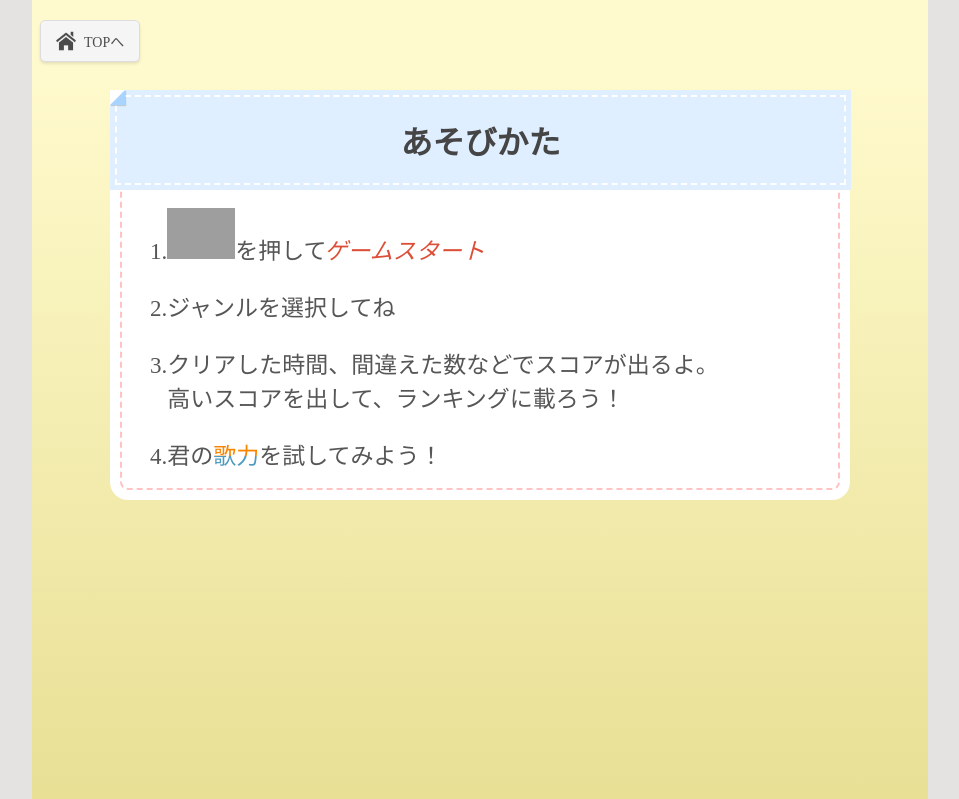
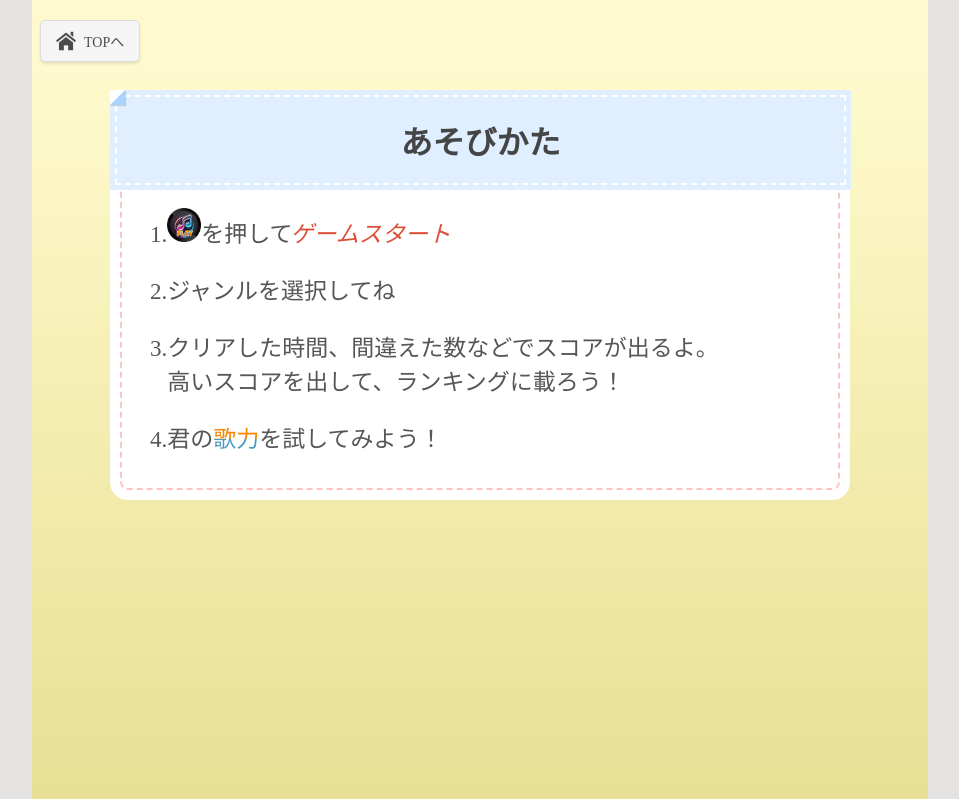
Before and after one commit to s1f10240027/CSex2-team-project, a Django app: template django1/musiq/templates/musiq/rules.html in a window 1280 px wide. Shown: the top 799 px of the page, without its empty margins (160-1119 px from the left). Run offline with Django 5.2, Linux system fonts and the light colour scheme; the template is opened without the code that fills it, so the values that code supplies are empty; grey boxes are pictures that could not be loaded.

Commit message:
画像の表示

```diff
--- a/django1/musiq/templates/musiq/login.html
+++ b/django1/musiq/templates/musiq/login.html
@@ -5,7 +5,7 @@
         <meta charset="UTF-8">
         <meta name="viewport" content="width=device-width, initial-scale=1.0">
         <link rel="icon" href="{% static 'media/favicon.ico' %}" type="image/x-icon">
-        <title>login</title>
+        <title>MusiQ</title>
         <link rel="stylesheet" href="{% static 'css/login.css' %}">
         <link rel="stylesheet" href="{% static 'css/curtain.css' %}">
         <script type="text/javascript" src="{% static 'javascript/login.js' %}"></script>
--- a/django1/musiq/templates/musiq/rules.html
+++ b/django1/musiq/templates/musiq/rules.html
@@ -21,7 +21,7 @@
         <div class="container">
             <div class="box">
                 <h1>あそびかた</h1>
-                <p>1.<img src="{% static 'media/play-icon' %}" class="play-icon">を押して<span class="span">ゲームスタート</span></p>
+                <p>1.<img src="{% static 'media/play-icon.png' %}" class="play-icon">を押して<span class="span">ゲームスタート</span></p>
                 <p>2.ジャンルを選択してね</p>
                 <p>3.クリアした時間、間違えた数などでスコアが出るよ。<br>&nbsp;&nbsp;&nbsp;高いスコアを出して、ランキングに載ろう！</p>
                 <p>4.君の<span class="wa">歌力</span>を試してみよう！</p>
--- a/django1/static/css/rules.css
+++ b/django1/static/css/rules.css
@@ -43,8 +43,8 @@ p span.span{
 }
 
 .play-icon {
-    height: 10%;
-    width: 10%;
+    height: 5%;
+    width: 5%;
 }
 
 .topButton_container {
```
